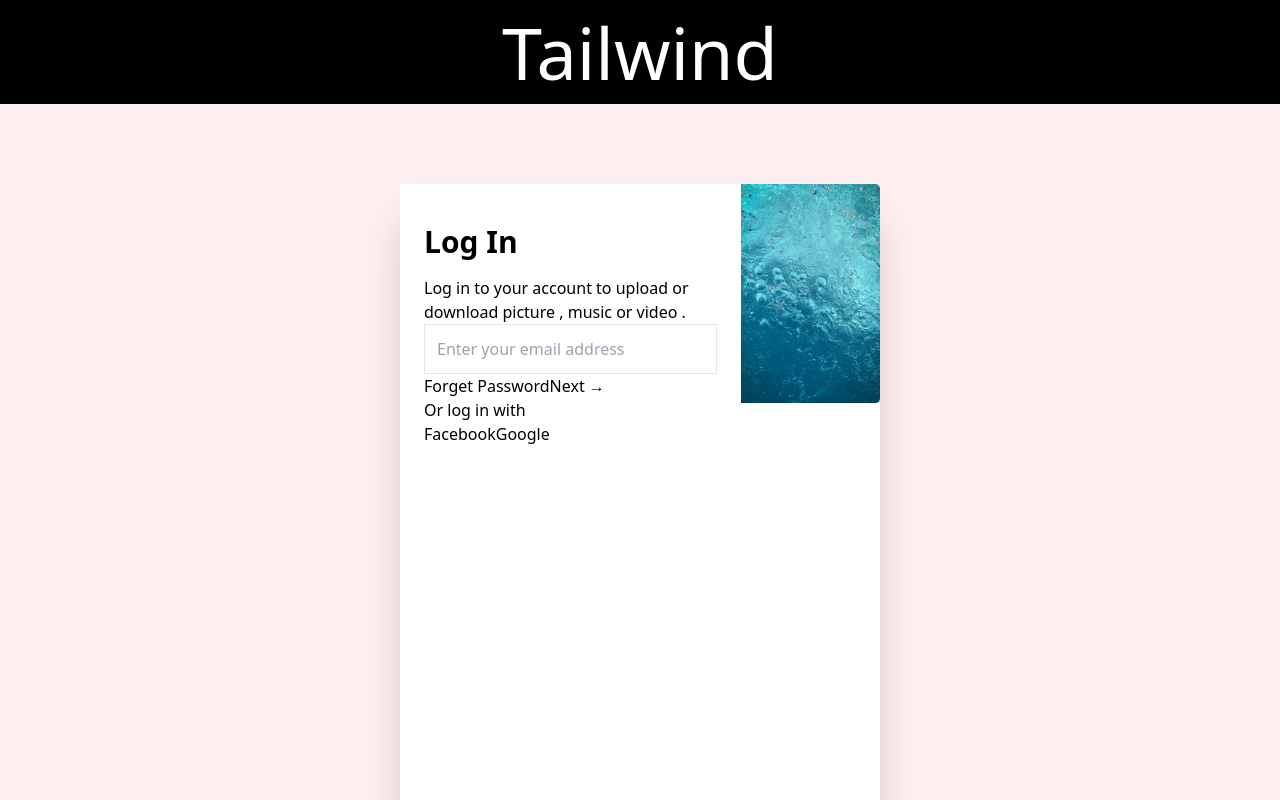
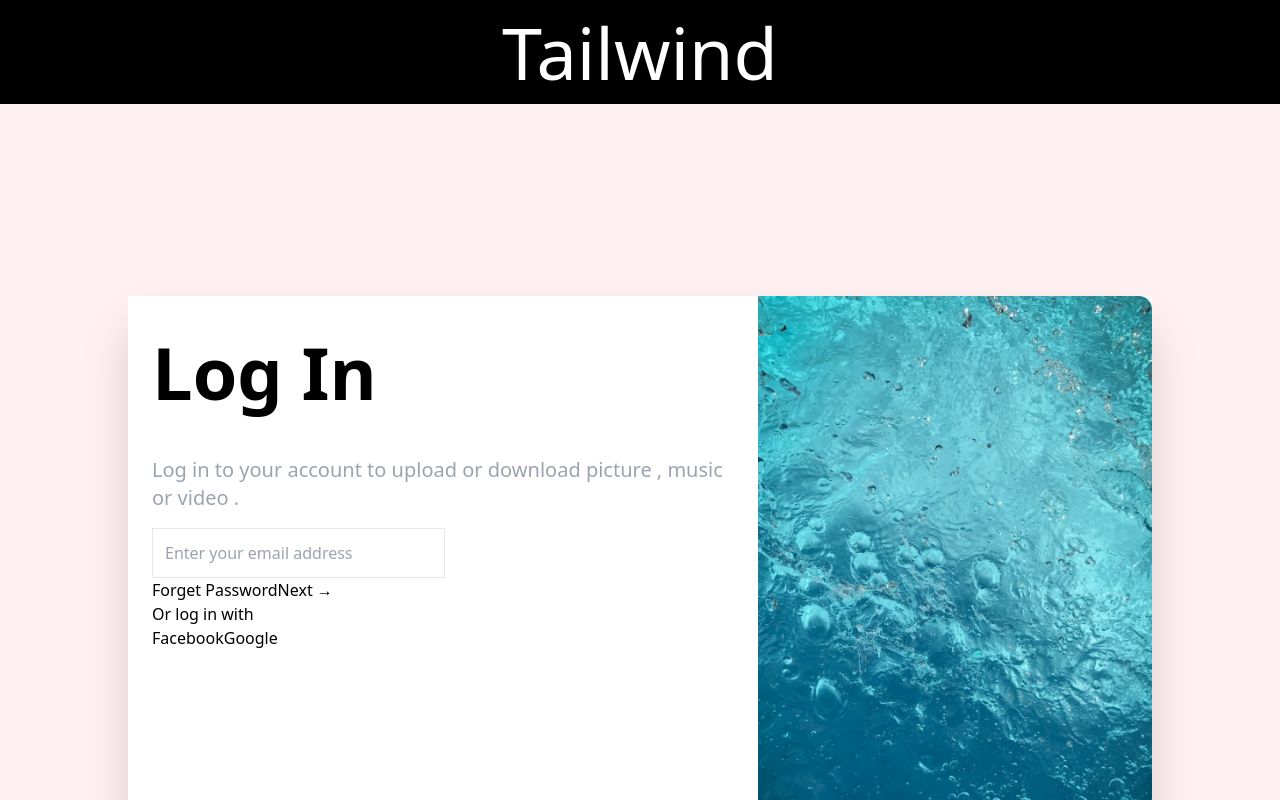
Before and after one commit to kunwarabhi7/tailwind, a Next.js app: page /login in a window 1280 px wide. Shown: the top 800 px of the page. Built offline with nearby package versions, Linux system fonts and the light colour scheme.

Commit message:
fix screen ratio

```diff
--- a/pages/login.jsx
+++ b/pages/login.jsx
@@ -3,10 +3,10 @@ import bgImage from '../public/image/image.jpg'
 const login = () => {
   return (
     <div className='bg-rose-50 flex justify-center item-center min-h-screen '>
-<div className='relative shadow-2xl flex flex-row justify-between bg-white m-20 w-[30rem] '>
+<div className='relative shadow-2xl flex flex-row justify-between bg-white my-48 mx-32 w-[90rem] '>
 <div className='m-6'>
-    <h1 className=' pt-4 mb-4 text-3xl font-bold'>Log In</h1>
-    <p>Log in to your account to upload or download picture , music or video .</p>
+    <h1 className=' pt-4 mb-12 text-7xl font-bold'>Log In</h1>
+    <p className='text-gray-400 text-xl mb-4'>Log in to your account to upload or download picture , music or video .</p>
     <input type="text" className=' border-gray-200 border p-3 pr-12' placeholder='Enter your email address' />
     <div>
         <button>Forget Password</button>
@@ -18,7 +18,7 @@ const login = () => {
         <button>Google</button>
     </div>
 </div>
-<div className='w-64 h-screen'>
+<div className='w-[28rem] rounded-xl'>
     <Image src={bgImage} />
 </div>
 </div>
```
